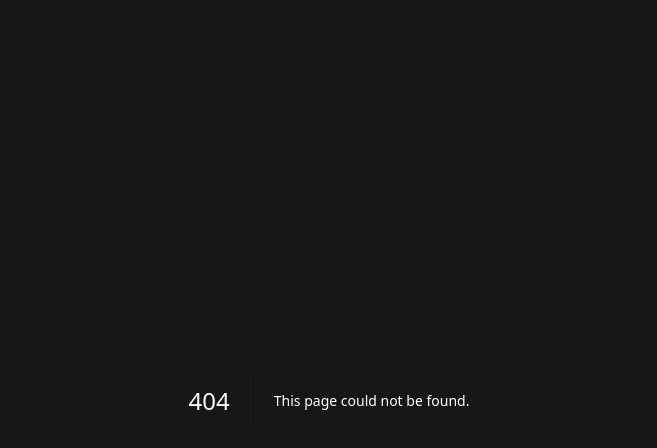
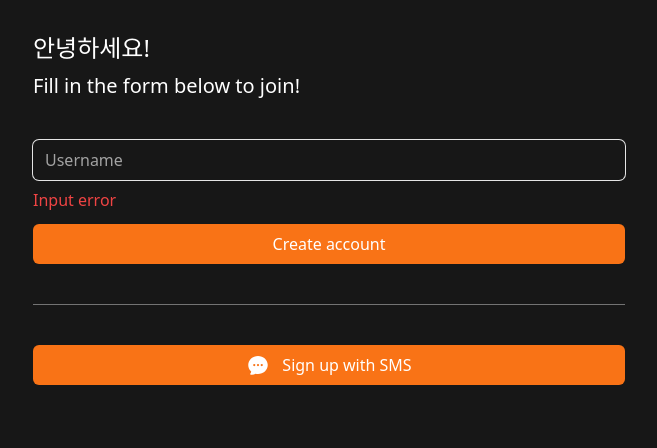
Before and after one commit to jonghwa3471/carrot-market-next14, a Next.js app: page /create-account in a window 1280 px wide. Before the commit this address had no page. Shown: the top 448 px of the page, without its empty margins (311-968 px from the left). Built offline with nearby package versions, Linux system fonts and the light colour scheme.

Commit message:
#4.1 Create Account Screen

```diff
--- /dev/null
+++ b/app/create-account/page.tsx
@@ -0,0 +1,37 @@
+import { ChatBubbleOvalLeftEllipsisIcon } from "@heroicons/react/24/solid";
+import Link from "next/link";
+
+export default function CreateAccount() {
+  return (
+    <div className="flex flex-col gap-10 px-6 py-8">
+      <div className="flex flex-col gap-2 *:font-medium">
+        <h1 className="text-2xl">안녕하세요!</h1>
+        <h2 className="text-xl">Fill in the form below to join!</h2>
+      </div>
+      <form className="flex flex-col gap-3">
+        <div className="flex flex-col gap-2">
+          <input
+            className="h-10 w-full rounded-md border-none bg-transparent ring-1 ring-neutral-200 placeholder:text-neutral-400 focus:outline-none focus:ring-2 focus:ring-orange-500"
+            type="text"
+            placeholder="Username"
+            required
+          />
+          <span className="font-medium text-red-500">Input error</span>
+        </div>
+        <button className="primary-btn h-10">Create account</button>
+      </form>
+      <div className="h-px w-full bg-neutral-500" />
+      <div>
+        <Link
+          href="/sms"
+          className="primary-btn flex h-10 items-center justify-center gap-3"
+        >
+          <span>
+            <ChatBubbleOvalLeftEllipsisIcon className="h-6 w-6" />
+          </span>
+          <span>Sign up with SMS</span>
+        </Link>
+      </div>
+    </div>
+  );
+}
--- a/app/globals.css
+++ b/app/globals.css
@@ -15,7 +15,7 @@
 }
 
 @layer components {
-  .btn {
-    @apply mt-tomato h-10 w-full rounded-sexy-name bg-black text-white;
+  .primary-btn {
+    @apply w-full rounded-md bg-orange-500 text-center font-medium text-white transition-colors hover:bg-orange-400;
   }
 }
--- a/app/page.tsx
+++ b/app/page.tsx
@@ -9,10 +9,7 @@ export default function Home() {
         <h2 className="text-2xl">당근 마켓에 어서오세요!</h2>
       </div>
       <div className="flex w-full flex-col items-center gap-3">
-        <Link
-          href="/create-account"
-          className="w-full rounded-md bg-orange-500 py-2.5 text-center text-lg font-medium text-white transition-colors hover:bg-orange-400"
-        >
+        <Link href="/create-account" className="primary-btn py-2.5 text-lg">
           시작하기
         </Link>
         <div className="flex gap-2">
--- a/package.json
+++ b/package.json
@@ -9,6 +9,7 @@
     "lint": "next lint"
   },
   "dependencies": {
+    "@heroicons/react": "^2.2.0",
     "@tailwindcss/forms": "^0.5.10",
     "next": "14.2.32",
     "react": "^18",
```
Also changed, not shown: app/login/page.tsx (added), 1 other file (tests, documents, lock files or other folders).
